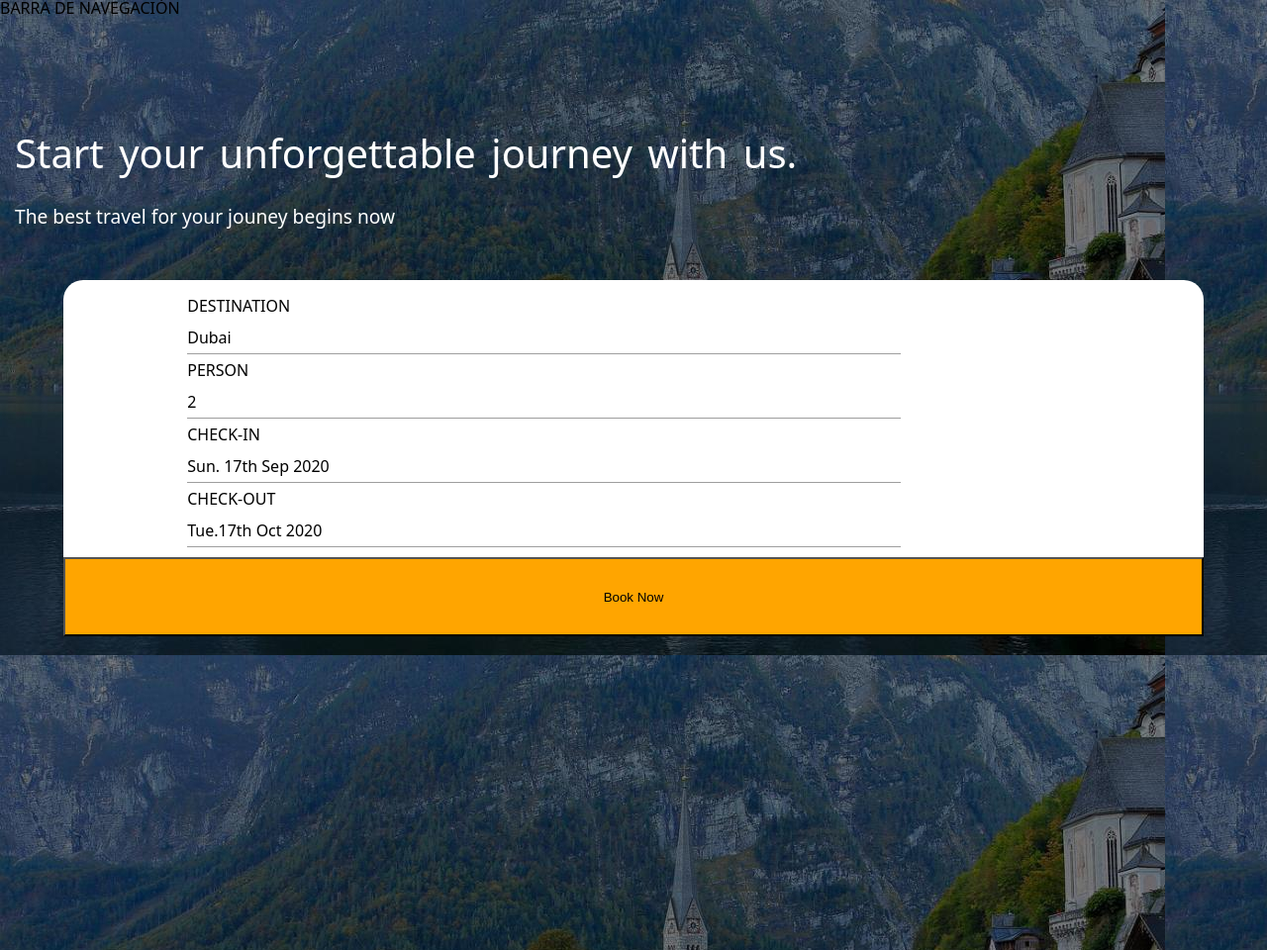
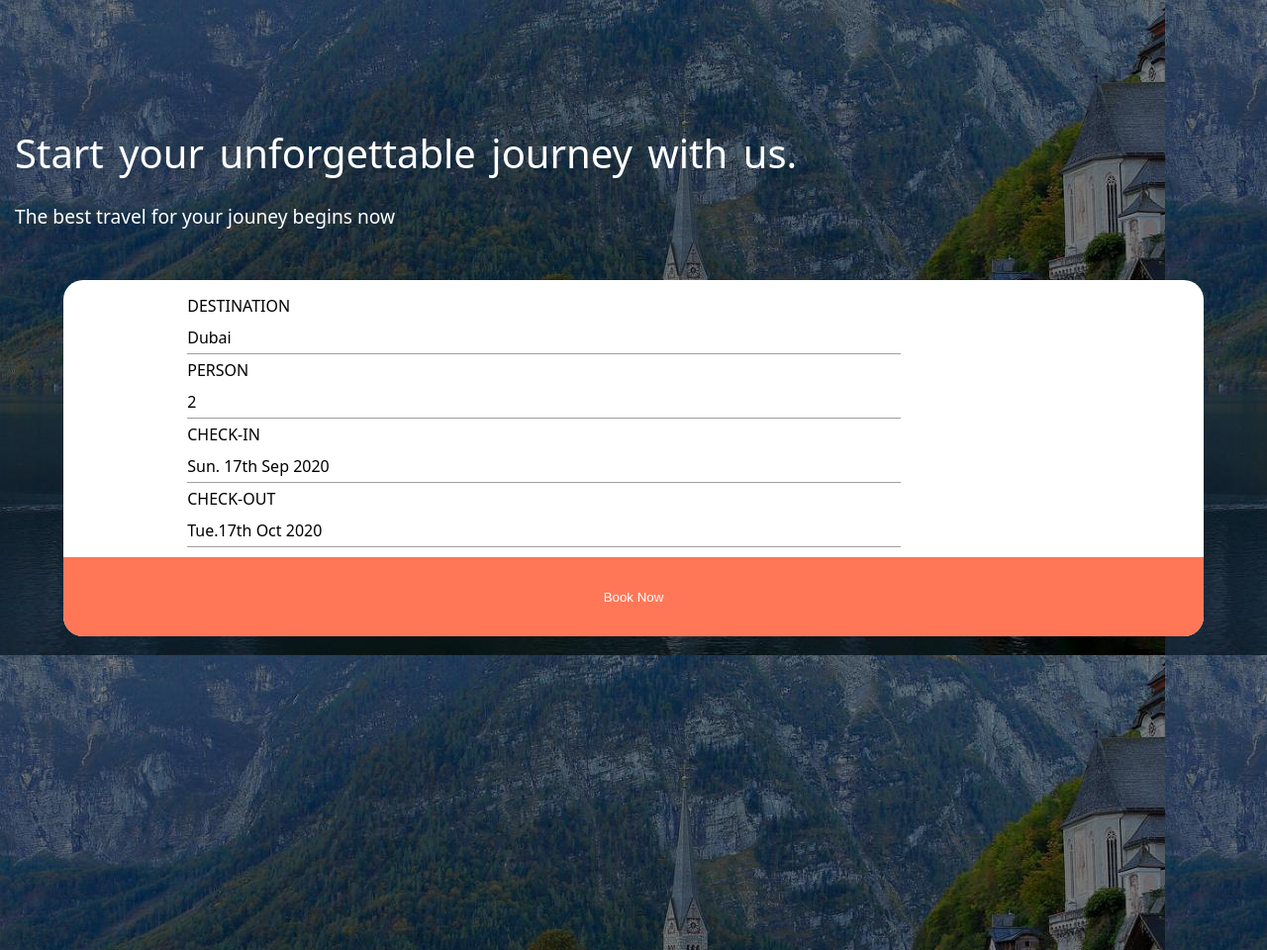
Before and after one commit to NitGanwani/202304-w1-ch5-nitin-ganwani-silvia-garbas, a website: page index.html in a window 1280 px wide. Shown: the whole page at 99% size. Drawn offline with Linux system fonts and the light colour scheme.

Commit message:
Style button container

```diff
--- a/index.html
+++ b/index.html
@@ -16,7 +16,6 @@
 <body>
   <div class="city-image">
     <nav class="nav-bar">
-      BARRA DE NAVEGACIÓN
     </nav>
     <div class="web-container">
       <header class="header-container">
--- a/styles.scss
+++ b/styles.scss
@@ -63,6 +63,9 @@
   button {
     width: 100%;
     height: 80px;
-    background-color: orange;
+    background-color: #ff7757;
+    border-radius: 0 0 20px 20px;
+    color: #fff;
+    border: none;
   }
 }
```
Also changed, not shown: styles.css, 1 other file.
